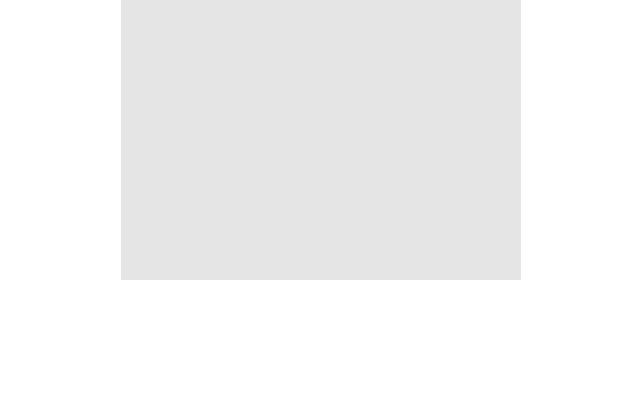
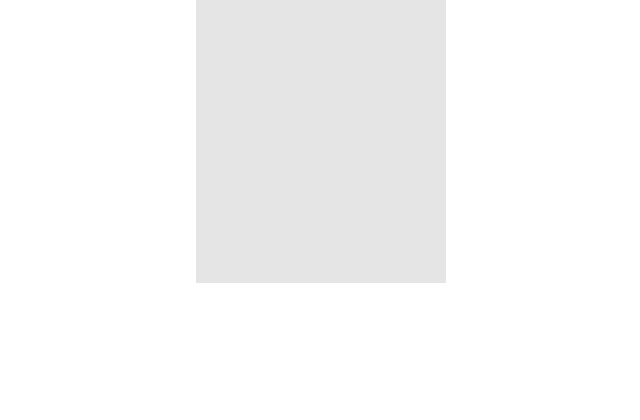
Before and after one commit to j3e8/times, a plain HTML site: page index.html in a window 1280 px wide. Shown: the part 380-800 px from the top of the page, without its empty margins (319-959 px from the left). Drawn offline with nearby package versions, Linux system fonts and the light colour scheme.

Commit message:
more styles

```diff
--- a/times.css
+++ b/times.css
@@ -1,6 +1,7 @@
 body {
   font-family: 'Oswald', sans-serif;
   line-height: 1.0;
+  color: #404040;
 }
 
 body.correct {
@@ -12,7 +13,7 @@ body.incorrect {
 }
 
 .floating {
-  width: 400px;
+  width: 250px;
   margin: 20px auto;
 }
 .text-right {
@@ -31,7 +32,7 @@ body.incorrect {
   font-weight: 300;
   font-family: 'Oswald', sans-serif;
   margin-top: 10px;
-  border-top: 3px solid #000;
+  border-top: 6px solid #000;
 }
 
 input[type=number],
```
